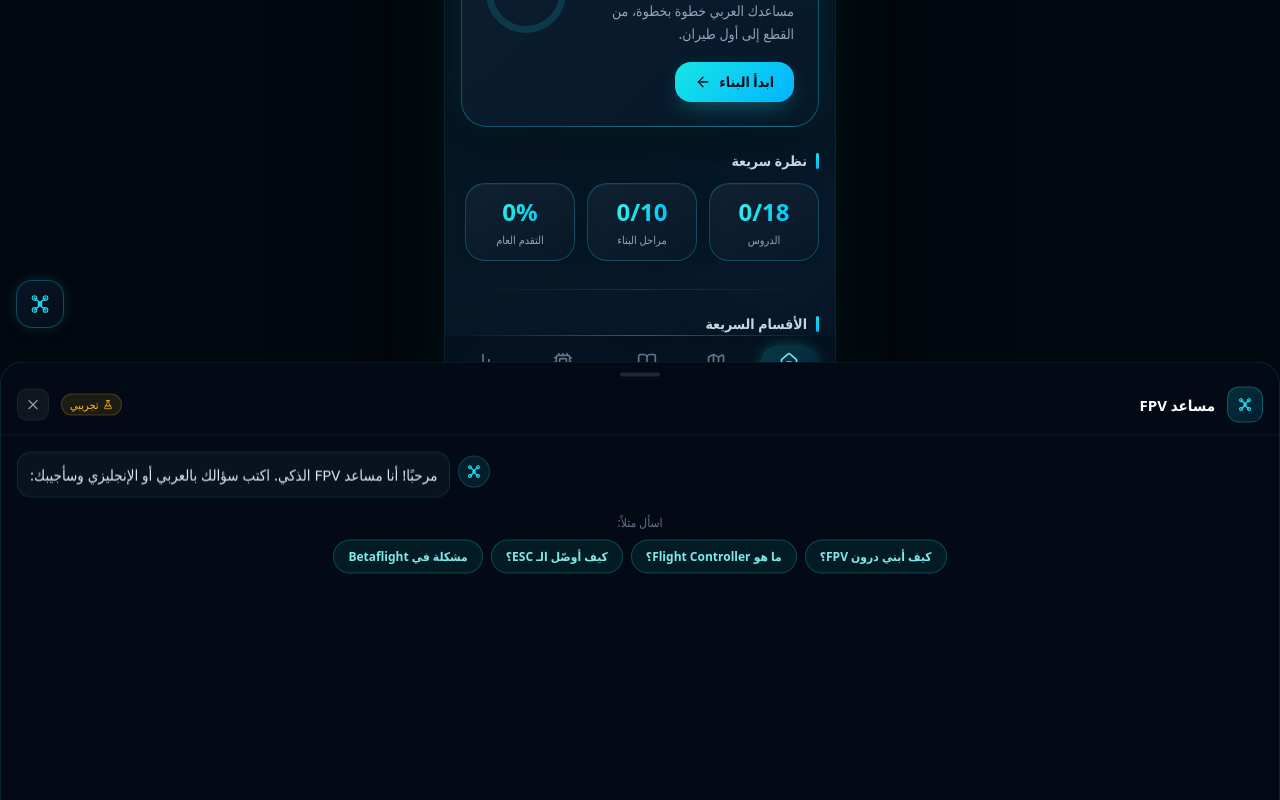
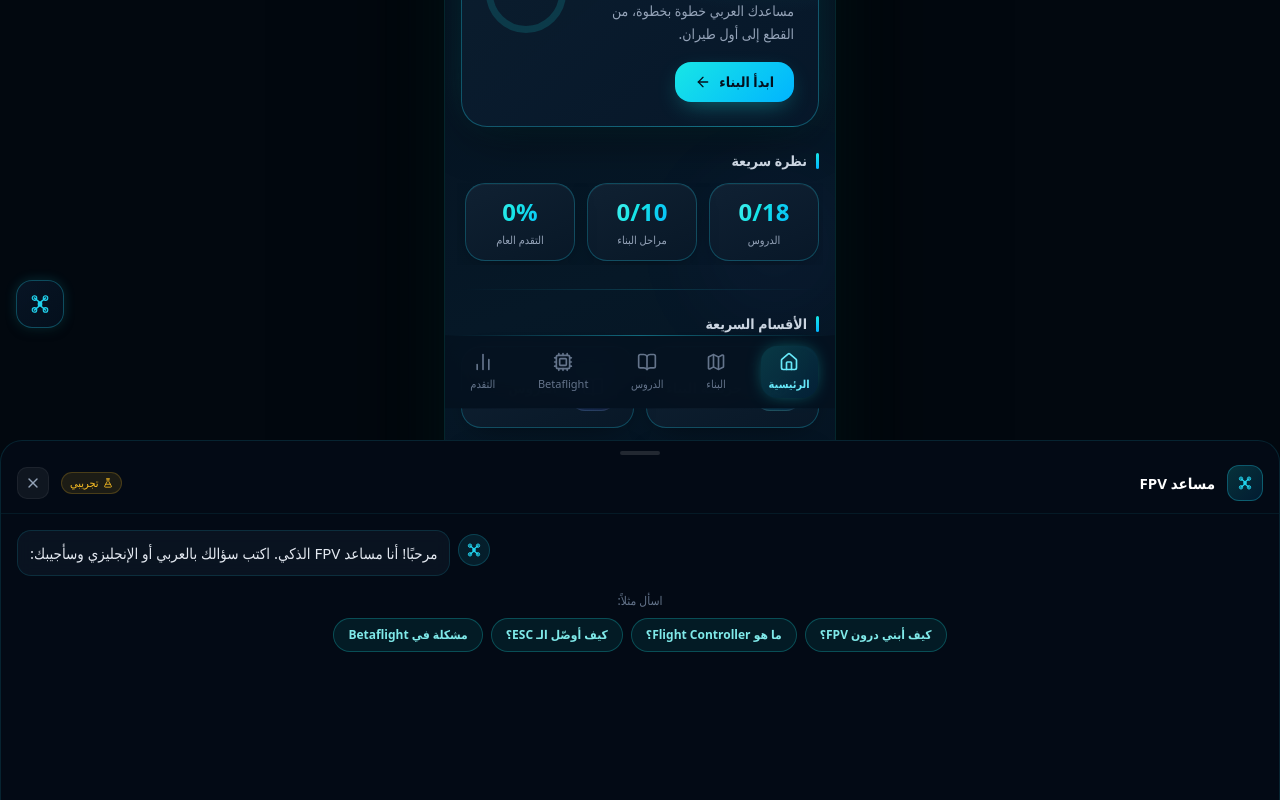
Before and after one commit to FPVARABIC/fpv-arabic-app, a React (Vite) app: page /home in a window 1280 px wide. Shown: the part 392-1192 px from the top of the page. Built offline with nearby package versions, Linux system fonts and the light colour scheme.

Commit message:
fix(ui): prevent closed bot overlay from covering bottom nav

```diff
--- a/src/components/BotV2Overlay.tsx
+++ b/src/components/BotV2Overlay.tsx
@@ -134,7 +134,7 @@ export const BotV2Overlay: React.FC = () => {
           borderRadius: '22px 22px 0 0',
           border: '1px solid rgba(34,211,238,0.13)',
           borderBottom: 'none',
-          transform: isOpen ? 'translateY(0)' : 'translateY(106%)',
+          transform: isOpen ? 'translateY(0)' : 'translateY(120%)',
           transition: 'transform 0.32s cubic-bezier(0.32, 0.72, 0, 1)',
           pointerEvents: isOpen ? 'auto' : 'none',
           display: 'flex',
```
